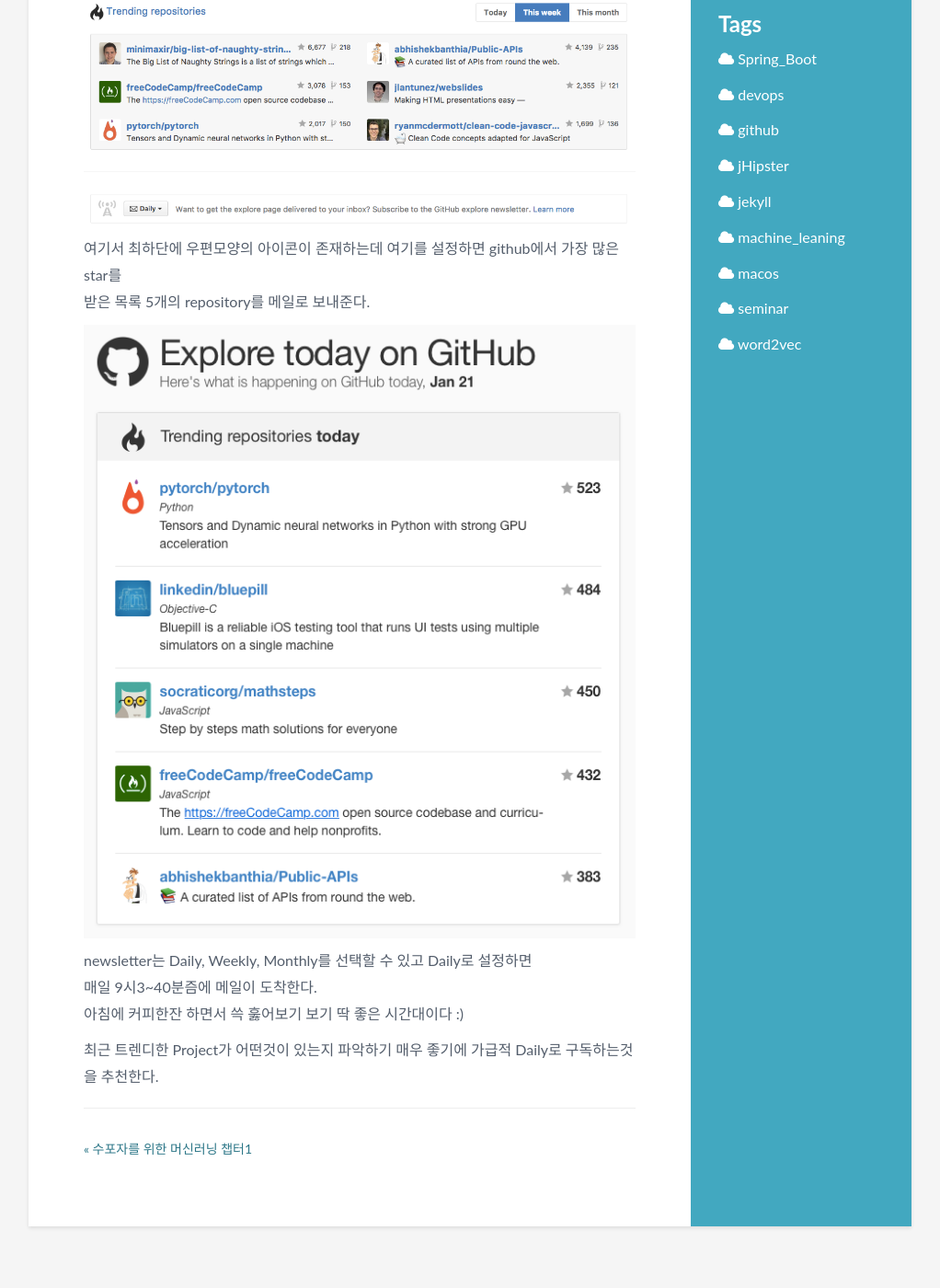
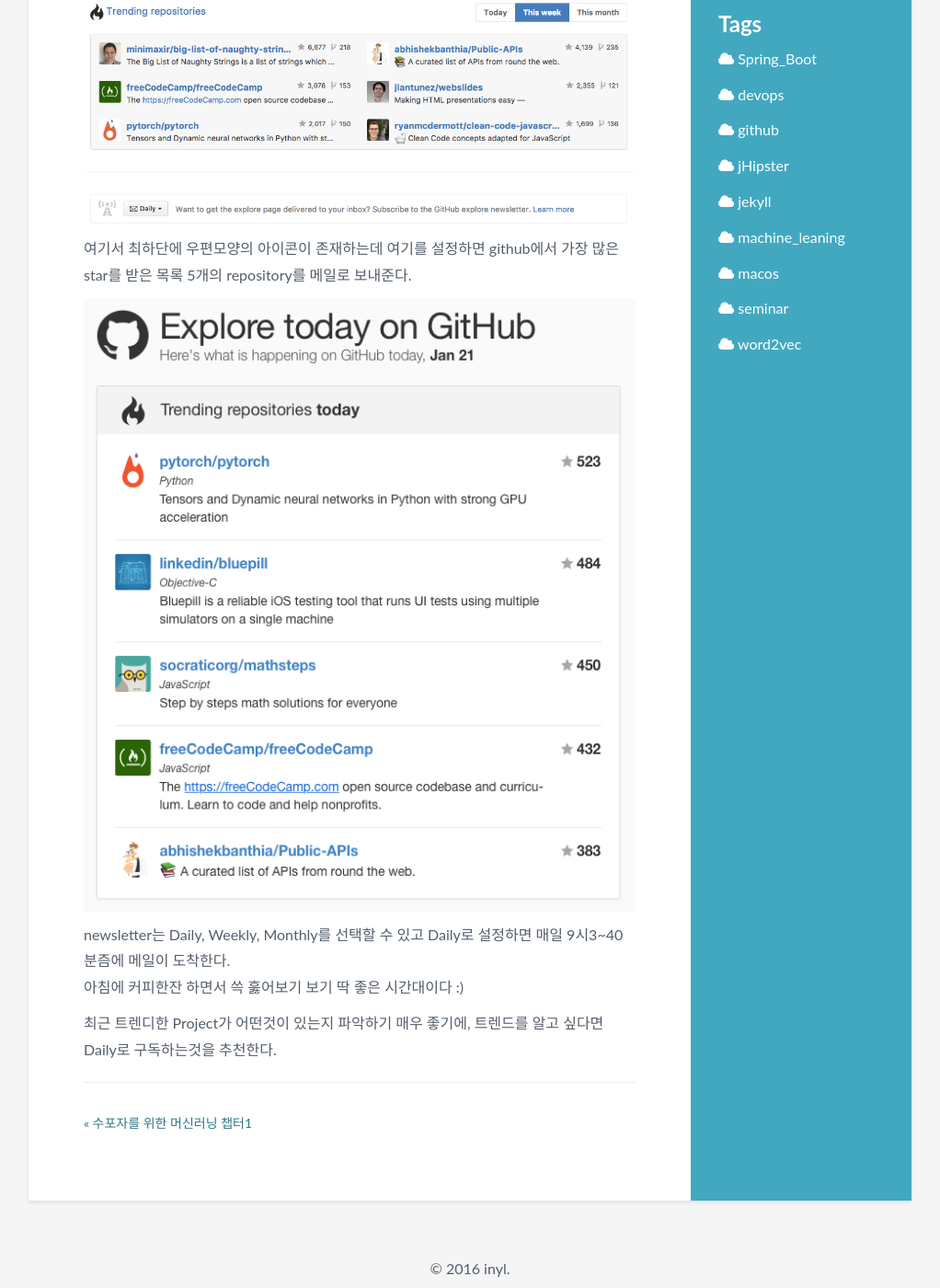
Before and after one commit to inyl/inyl.github.io, a Jekyll site: the page built from _posts/2017-01-21-github_newsletter.markdown, in a window 1280 px wide and 1400 px high, scrolled down 320 px. Shown: the whole window at 92% size, without its empty margins (129-1151 px from the left). Built offline with Jekyll 4.4.1, drawn with Linux system fonts in a browser that asks for light colours; comment, search, counter and statistics services are not loaded.

Commit message:
문장 수정

```diff
--- a/_posts/2017-01-21-github_newsletter.markdown
+++ b/_posts/2017-01-21-github_newsletter.markdown
@@ -9,13 +9,13 @@
 하단 영역에 Trending repositories라는 영역이 존재한다.<br/>
 
 <img src="{{site.url}}assets/imgs/github/github1.png" width="100%"/>
-여기서 최하단에 우편모양의 아이콘이 존재하는데 여기를 설정하면 github에서 가장 많은 star를<br/>
+여기서 최하단에 우편모양의 아이콘이 존재하는데 여기를 설정하면 github에서 가장 많은 star를
 받은 목록 5개의 repository를 메일로 보내준다.
 
 <img src="{{site.url}}assets/imgs/github/github2.png" width="100%"/>
 
-newsletter는 Daily, Weekly, Monthly를 선택할 수 있고 Daily로 설정하면<br/>
+newsletter는 Daily, Weekly, Monthly를 선택할 수 있고 Daily로 설정하면
 매일 9시3~40분즘에 메일이 도착한다.<br/>
 아침에 커피한잔 하면서 쓱 훓어보기 보기 딱 좋은 시간대이다 :)<br/>
 
-최근 트렌디한 Project가 어떤것이 있는지 파악하기 매우 좋기에 가급적 Daily로 구독하는것을 추천한다.
+최근 트렌디한 Project가 어떤것이 있는지 파악하기 매우 좋기에, 트렌드를 알고 싶다면 Daily로 구독하는것을 추천한다.
```
